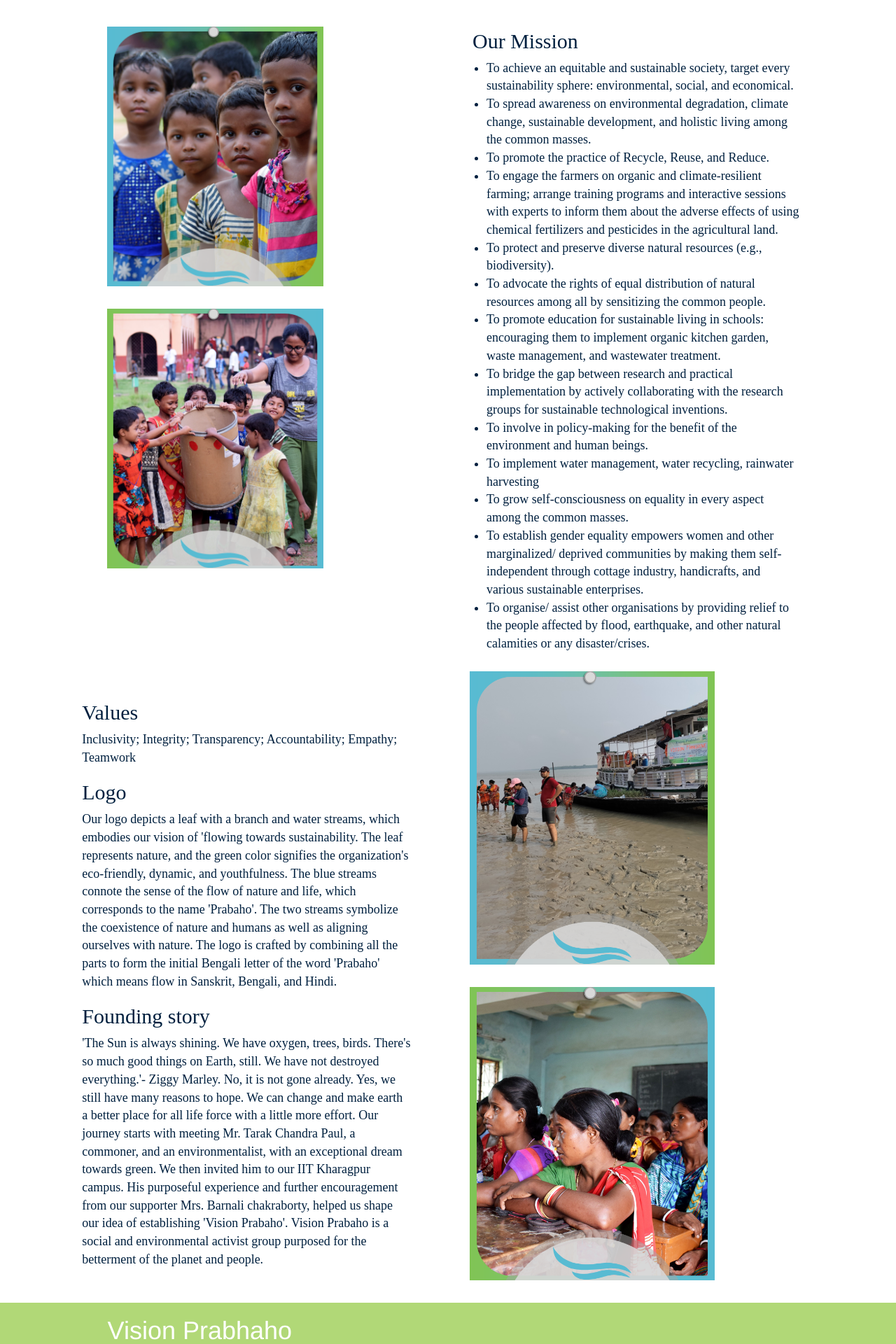
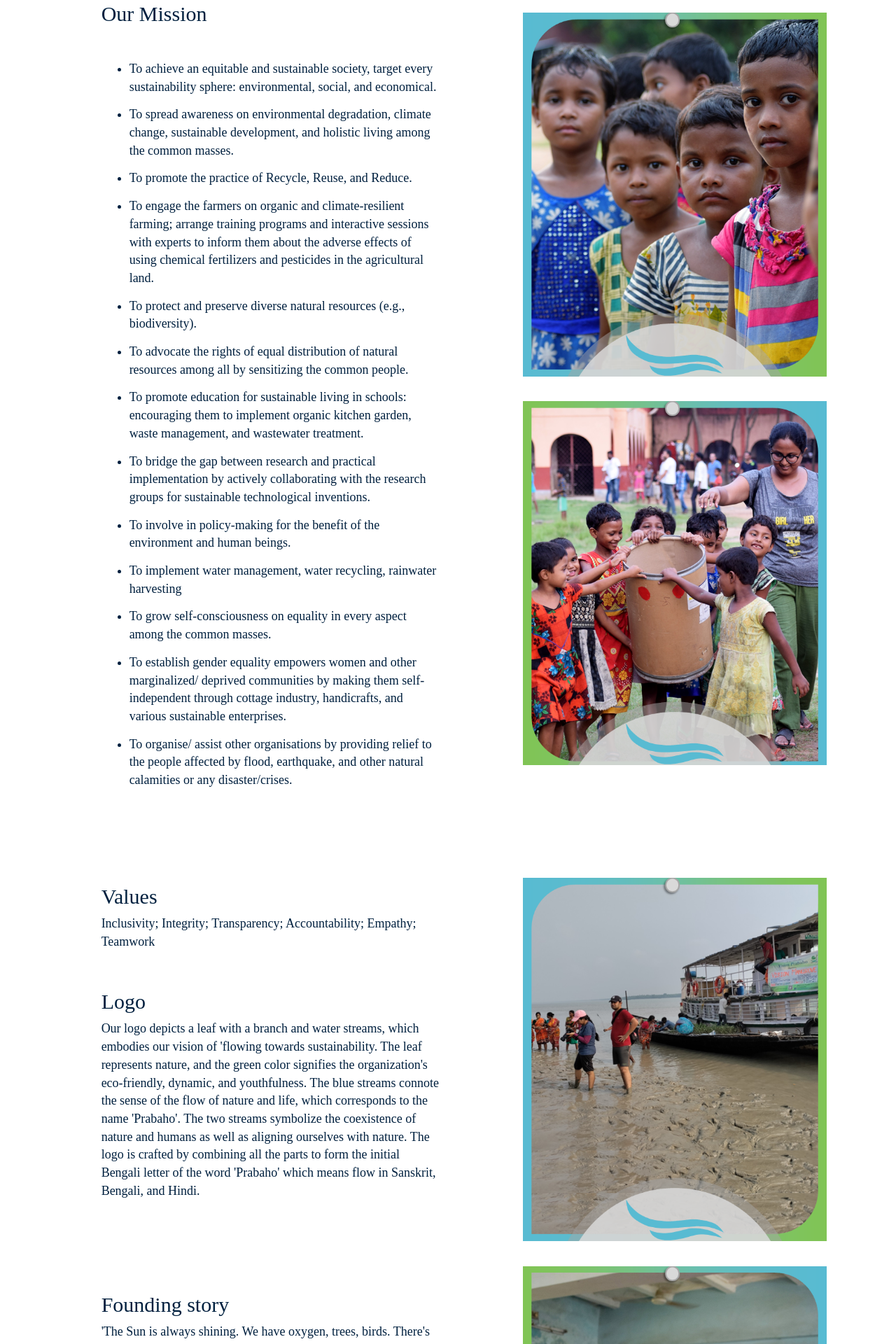
Before and after one commit to szam25/visionPrabaho, an Angular app: page /aboutUS in a window 1280 px wide. Shown: the part 100-2020 px from the top of the page at 70% size. Built offline with nearby package versions, Linux system fonts and the light colour scheme; a web font is replaced by a local one.

Commit message:
css changes
css changes

```diff
--- a/src/app/foundings/foundings.component.css
+++ b/src/app/foundings/foundings.component.css
@@ -5,18 +5,32 @@
 #mainFoundingsText{
     color:#00203FFF;
     background-color: #fff;
-    margin: 5%;
+    margin: 3% 5%;
     text-align: left;
     font-family: "Alegreya";
     font-size: 18px;
+    display: inline-flex;
+}
+.educate-content{
+    flex-grow: 1;
 }
 .storyImg{
-    width: 70%;
-    padding: 16px;
+    width: 100%;
+    padding: 7% 7% 0% 7%;
 }
 #textPic{
-    padding: 7%;
+    padding: 0% 7%;
+    width: 120%;
 }
-.visionText{
-    color:#00203FFF;
+@media screen and (max-width: 1024px){
+    #mainFoundingsText{
+        flex-direction: column;
+    }
+    #textPic{
+        padding: 0 7%;
+        width: 100%;
+    }
+    .storyImg{
+        padding: 7%;
+    }
 }
--- a/src/app/foundings/foundings.component.html
+++ b/src/app/foundings/foundings.component.html
@@ -1,8 +1,9 @@
 <div id=mainFoundingsText>
-    <div class="col-sm-6">
-        <div id="textPic">
+    <div id="textPic" class="educate-content">
+            <br>
             <h2 class="foundingsHeader">Values</h2>
             <p>Inclusivity; Integrity; Transparency; Accountability; Empathy; Teamwork</p>
+            <br>
             <h2 class="foundingsHeader">Logo</h2>
             <p>Our logo depicts a leaf with a branch and water streams, which embodies our vision of 'flowing towards
                 sustainability. The leaf represents nature, and the green color signifies the organization's
@@ -10,6 +11,7 @@
                 life, which corresponds to the name 'Prabaho'. The two streams symbolize the coexistence of nature and
                 humans as well as aligning ourselves with nature. The logo is crafted by combining all the parts to form
                 the initial Bengali letter of the word 'Prabaho' which means flow in Sanskrit, Bengali, and Hindi.</p>
+            <br><br><br><br>
             <h2 class="foundingsHeader">Founding story</h2>
             <p>'The Sun is always shining. We have oxygen, trees, birds. There's so much good things on Earth, still. We
                 have not destroyed everything.'- Ziggy Marley. No, it is not gone already. Yes, we still have many
@@ -22,8 +24,7 @@
                 Vision Prabaho is a social and environmental activist group purposed for the betterment of the planet
                 and people.</p>
         </div>
-    </div>
-    <div class="col-sm-6">
+    <div class="educate-content">
         <img class="storyImg" alt="foundings picture 1" src="assets/about_3.PNG">
         <img class="storyImg" alt="foundings picture 1" src="assets/about_4.PNG">
     </div>
--- a/src/app/home/home.component.css
+++ b/src/app/home/home.component.css
@@ -6,7 +6,7 @@
     font-size: 40px;
     font-style: italic;
     background-color: #e7e7e7;
-    margin: 0 0 3% 0;
+    margin: 3% 0 3% 0;
 }
 #mainHomeText{
     color: #00203FFF;
@@ -14,15 +14,23 @@
     text-align: left;
     font-family: "Alegreya";
     font-size: 18px;
-    margin-top: 2%;
+    margin: 3% 5%;
+    display: inline-flex;
+}
+.home-content{
+    flex-grow: 1;
+}
+.foundingsHeader{
+    text-align: left;
+    color:#00203FFF;
 }
 .storyImg{
-    width: 70%;
-    padding: 16px;
+    width: 100%;
+    padding: 7% 7% 0% 7%;
 }
 #textPic{
-    padding: 7%;
-    display: inline-flex;
+    padding: 0% 7%;
+    width: 120%;
 }
 .visionText{
     color:#00203FFF;
@@ -141,3 +149,15 @@ button{
     border-radius:20px;
 }
 }
+@media screen and (max-width: 1024px){
+    #mainHomeText{
+        flex-direction: column;
+    }
+    #textPic{
+        padding: 0 7%;
+        width: 100%;
+    }
+    .storyImg{
+        padding: 7%;
+    }
+}
--- a/src/app/home/home.component.html
+++ b/src/app/home/home.component.html
@@ -62,10 +62,10 @@
         </a>
     </div>
 </div>
+<h2 class="homeHeader">About Our Story</h2>
 <div id=mainHomeText>
-    <h2 class="homeHeader">About Our Story</h2>
-    <div id="textPic">
-        <div class="col-sm-6">
+    <div id="textPic" class="home-content">
+
             <p>“The best way to find yourself is to lose yourself in the service of others” – Mahatma Gandhi</p>
             <br>
             <p>Inspired by this ethos, we engage towards achieving an equitable and sustainable. The irreversible
@@ -85,15 +85,14 @@
                 resilient.
             </p>
             <br>
-            <h2 class="visionText">Our Vision</h2>
+            <h2 class="foundingsHeader">Our Vision</h2>
             <p>Flowing towards an impartial and sustainable society // Envisioning a sustainable and unbiased society
             </p>
         </div>
-        <div class="col-sm-6">
+        <div class="home-content">
             <img class="storyImg" alt="home picture 1" src="assets/main_1.PNG">
             <img class="storyImg" alt="home picture 2" src="assets/main_2.PNG">
         </div>
-    </div>
 </div>
 <div class="impact-style">
     Our Work
--- a/src/app/vision/vision.component.css
+++ b/src/app/vision/vision.component.css
@@ -1,20 +1,40 @@
-.visionHeader{
+.foundingsHeader{
     text-align: left;
     color:#00203FFF;
-    padding-left: 20px;
 }
 #mainVisionText{
     color:#00203FFF;
     background-color: #fff;
-    margin: 5%;
+    margin: 3% 5%;
     text-align: left;
     font-family: "Alegreya";
     font-size: 18px;
+    display: inline-flex;
+
+}
+.educate-content{
+    flex-grow: 1;
 }
 .visionImg{
-    width: 70%;
-    padding: 16px;
+    width: 100%;
+    padding: 7% 7% 0% 7%;
 }
 #textVisionPic{
-    padding: 5%;
+    padding: 0% 7%;
+    width: 120%;
 }
+li{
+    margin:14px 0;
+}
+@media screen and (max-width: 1024px){
+    #mainVisionText{
+        flex-direction: column;
+    }
+    #textVisionPic{
+        padding: 0 7%;
+        width: 100%;
+    }
+    .visionImg{
+        padding: 7%;
+    }
+}
--- a/src/app/vision/vision.component.html
+++ b/src/app/vision/vision.component.html
@@ -1,11 +1,8 @@
 <div id=mainVisionText>
-    <div id ="textVisionPic">
-    <div class = "col-sm-6">
-        <img class="visionImg" alt="vision picture 1" src="assets/about_1.PNG">
-        <img class="visionImg" alt="vision picture 2" src="assets/about_2.PNG">
-    </div>
-    <div class = "col-sm-6">
-        <h2 class="visionHeader">Our Mission</h2>
+
+    <div id ="textVisionPic" class = "educate-content">
+        <h2 class="foundingsHeader">Our Mission</h2>
+            <br>
             <ul>
                 <li>To achieve an equitable and sustainable society, target every sustainability sphere: environmental, social, and economical.</li>
                 <li>To spread awareness on environmental degradation, climate change, sustainable development, and holistic living among the common masses.</li>
@@ -22,6 +19,9 @@
                 <li>To organise/ assist other organisations by providing relief to the people affected by flood, earthquake, and other natural calamities or any disaster/crises.</li>
             </ul>
     </div>
+    <div class="educate-content">
+        <img class="visionImg" alt="vision picture 1" src="assets/about_1.PNG">
+        <img class="visionImg" alt="vision picture 2" src="assets/about_2.PNG">
     </div>
     </div>
     <app-foundings></app-foundings>
```
